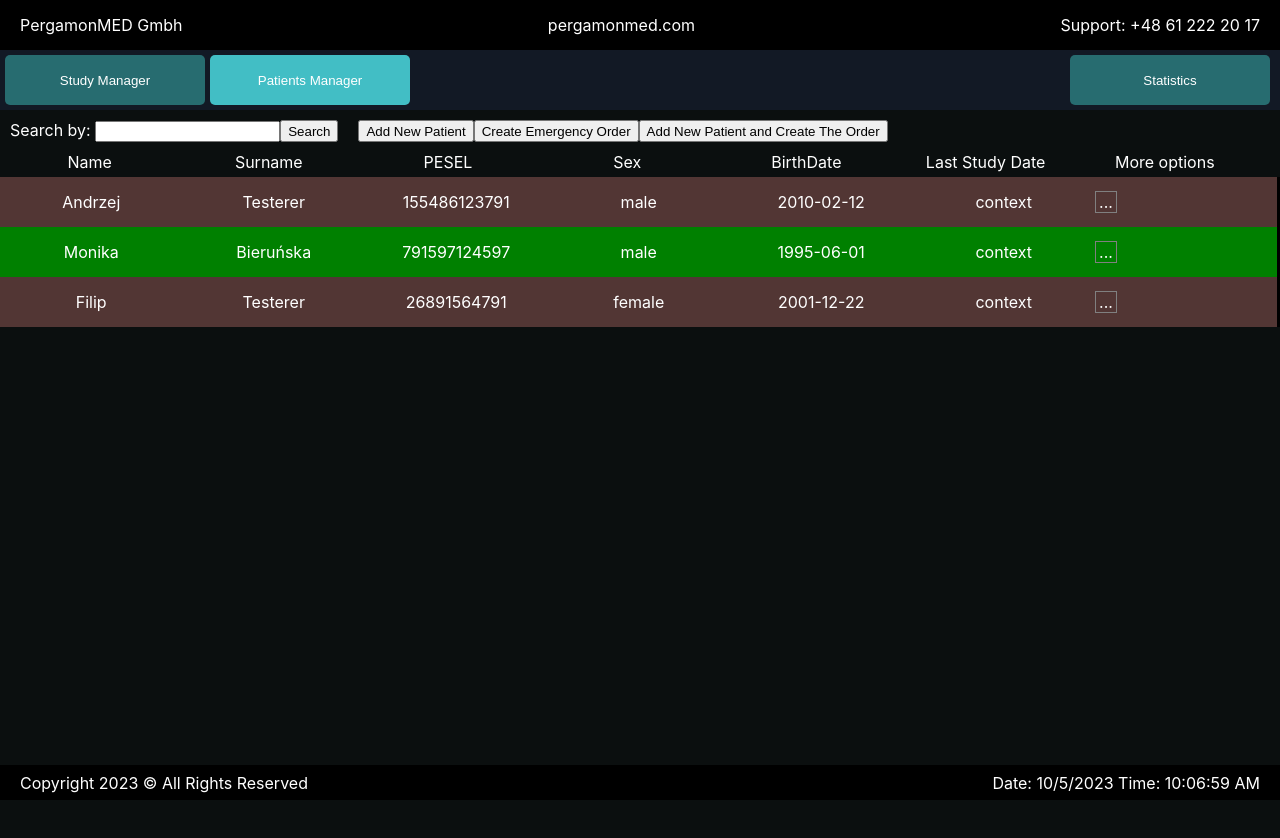
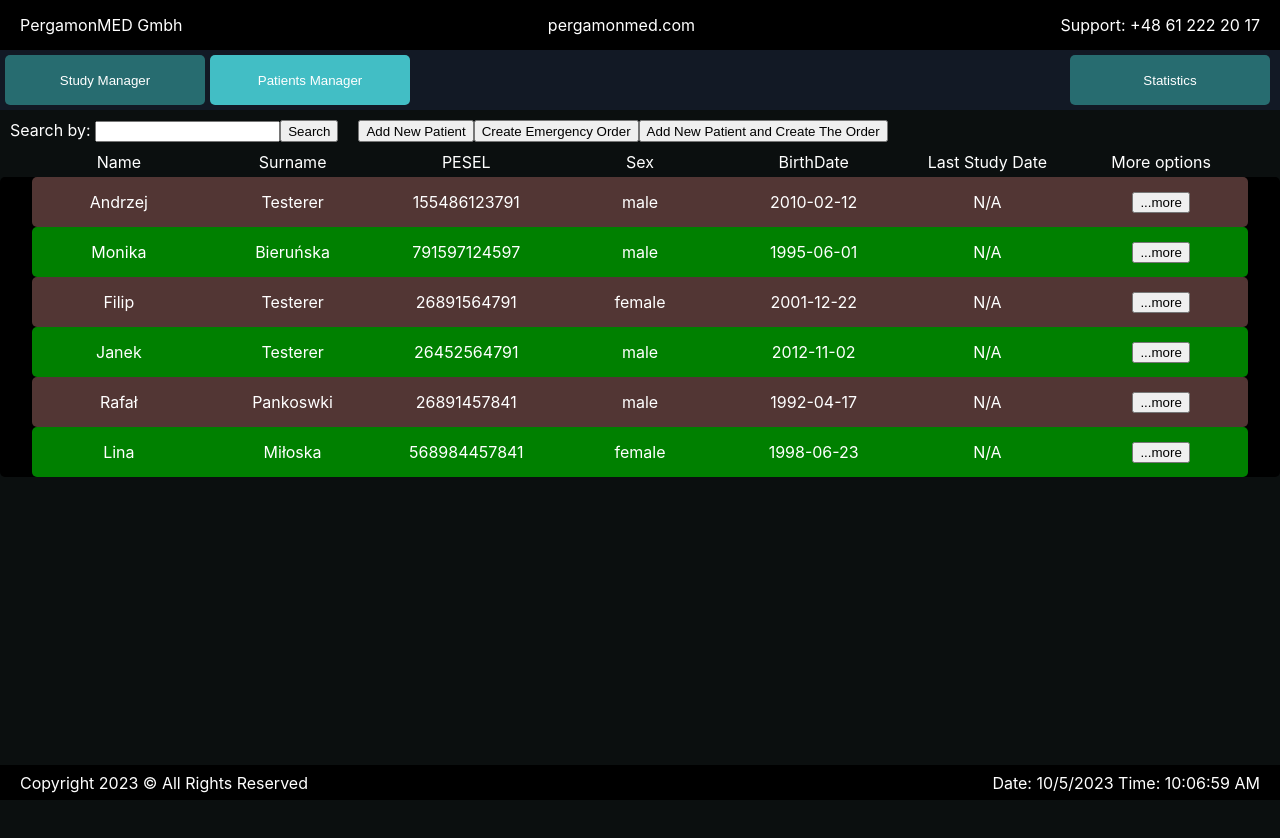
Before and after one commit to MykolaRybaruk/test, a React (Create React App) app: page / in a window 1280 px wide. Both pictures are taken after a click on the button "Patients Manager". Shown: the top 838 px of the page. Built offline with nearby package versions, Linux system fonts and the light colour scheme.

Commit message:
dixed more button in patientList

```diff
--- a/src/PatientList/PatientList.css
+++ b/src/PatientList/PatientList.css
@@ -11,9 +11,14 @@
     display: flex;
 }
 
+.tableStructureWrapper {
+    display: flex;
+    justify-content: center;
+}
+
 .tableStructure {
     margin-top: 5px;
-    width: 98%;
+    width: 95%;
     height: 30px;
     display: grid;
     grid-template-columns: 1fr 1fr 1fr 1fr 1fr 1fr 1fr;
@@ -27,23 +32,24 @@
     display: flex;
     justify-content: center;
     flex-direction: column;
+    align-items: center;
     width: 100%;
     background-color: #000000;
-
+    border-radius: 5px;
 }
 
 .patientField {
     color: #fff;
     display: grid;
     grid-template-columns: 1fr 1fr 1fr 1fr 1fr 1fr 1fr;
-    width: 99.8%;
+    width: 95%;
     height:50px;
     align-items: center;
     justify-content: space-around;
+    border-radius: 5px;
 }
 
-.more {
-    width: 20px;
-    height: 20px;
-    border: 1px solid gray;
+.patientField:hover {
+    transform: scale(1.05);
+    transition: 0.2s ease-in-out;
 }
--- a/src/PatientList/PatientList.js
+++ b/src/PatientList/PatientList.js
@@ -26,6 +26,30 @@ const patients = [
       surname: 'Testerer',
       id: '26891564791',
       birthdate: '2001-12-22',
+      sex: 'female',
+      checked: false,
+    }
+    , {
+      name: 'Janek',
+      surname: 'Testerer',
+      id: '26452564791',
+      birthdate: '2012-11-02',
+      sex: 'male',
+      checked: false,
+    },
+     {
+      name: 'Rafał',
+      surname: 'Pankoswki',
+      id: '26891457841',
+      birthdate: '1992-04-17',
+      sex: 'male',
+      checked: false,
+    },
+    {
+      name: 'Lina',
+      surname: 'Miłoska',
+      id: '568984457841',
+      birthdate: '1998-06-23',
       sex: 'female',
       checked: false,
     }
@@ -59,6 +83,7 @@ export default function PatientList({status}) {
                 <PatientFilter active={addPatientHandler} orderCreatorOpener={orderCreatorOpener}/>
                 {addPatientButton && <AddPatient patientAdding={patientAdding} status={'active'} hide={closeAddingFormHandler}/>}
                 <OrderCreator display={orderCreatorHeight} orderCreatorOpener={orderCreatorOpener}/>
+                <div className="tableStructureWrapper">
                   <div className="tableStructure">
                     <div>Name</div>
                     <div>Surname</div>
@@ -68,6 +93,7 @@ export default function PatientList({status}) {
                     <div>Last Study Date</div>
                     <div>More options</div>
                   </div>
+                </div>
                 <div className="patientsArea">
                   {patientList.map(el => <li key={el.id} className="patientField" style={{background: patientList.indexOf(el) % 2 === 0 ? '#523634' : 'green'}}>
                       <div className="patientName">{el.name}</div>
@@ -75,8 +101,10 @@ export default function PatientList({status}) {
                       <div>{el.id}</div>
                       <div>{el.sex}</div>
                       <div>{el.birthdate}</div>
-                      <div>context</div>
-                      <div className="more">...</div>
+                      <div>N/A</div>
+                      <div>
+                        <button className="more">...more</button>
+                      </div>
                   </li>)}
                 </div>
               </div>
```
Lines whose indentation alone changed are shown as unchanged.
